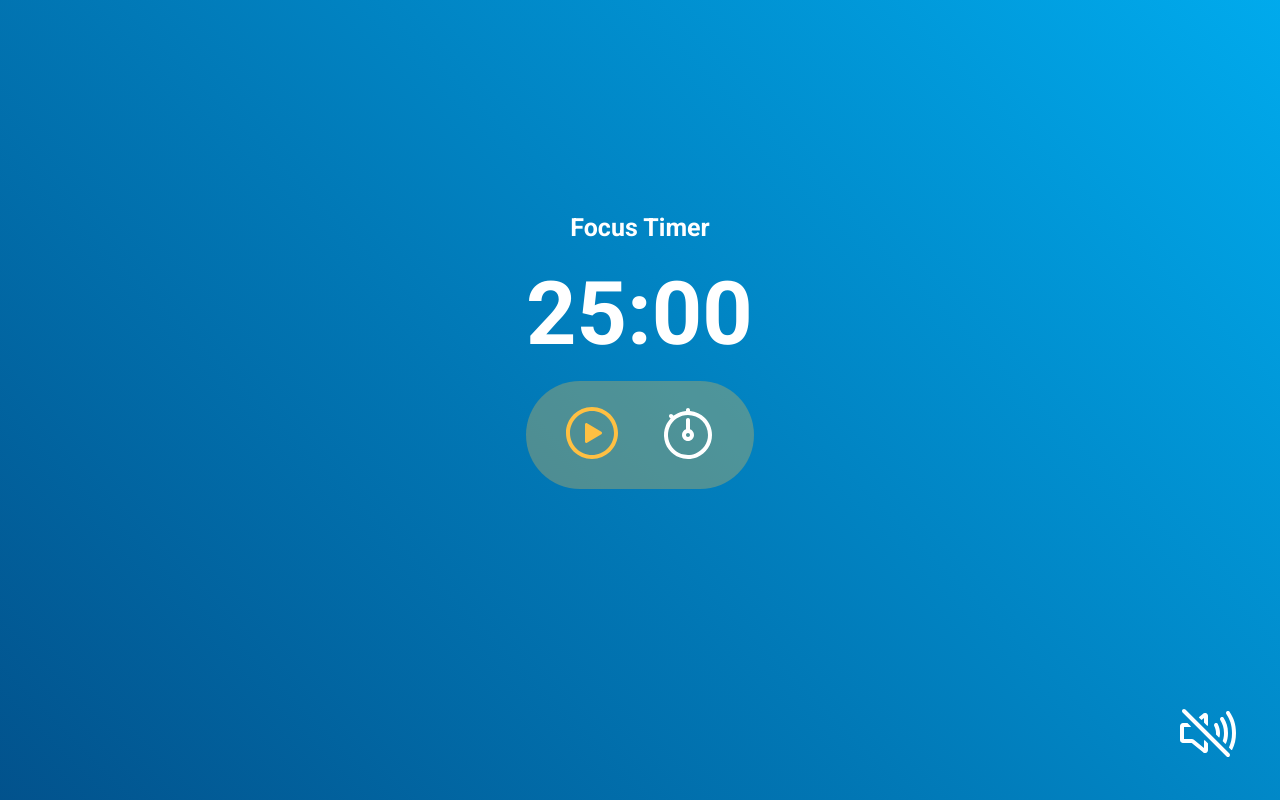
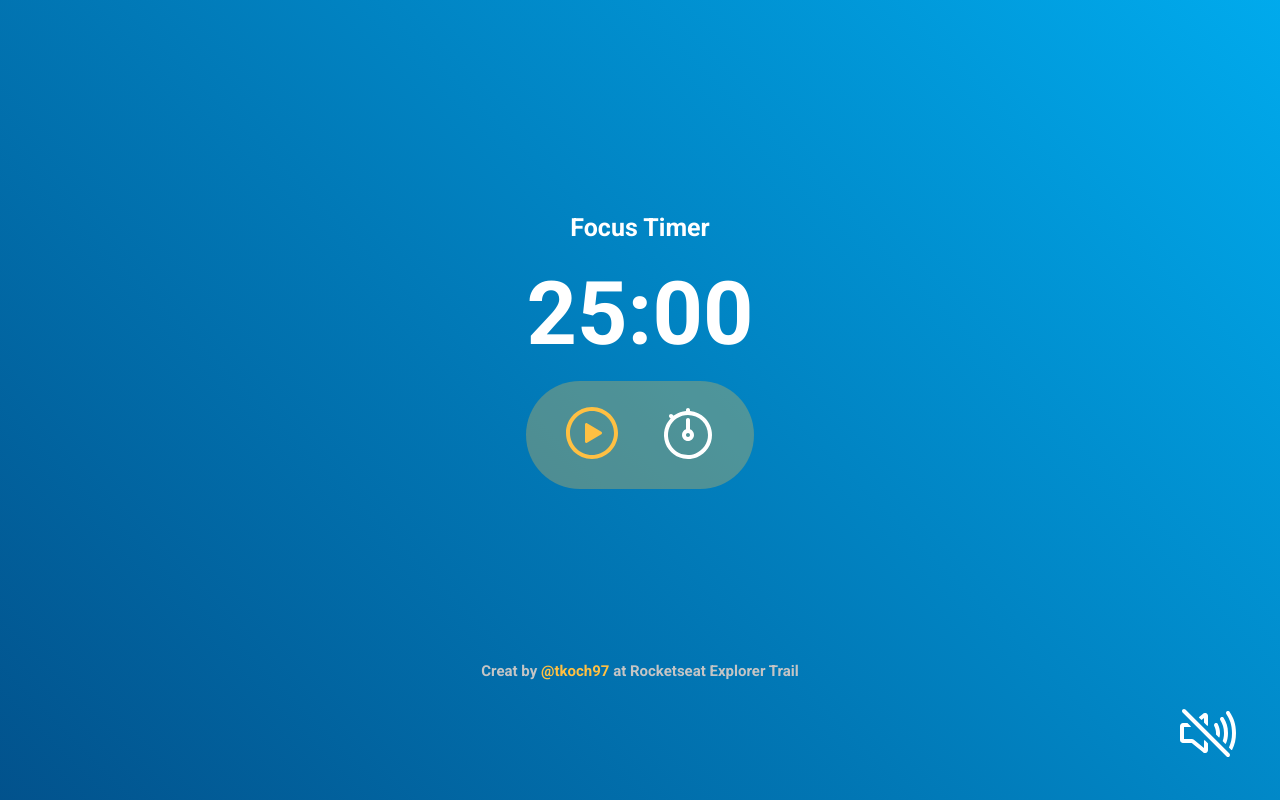
Before and after one commit to tkoch97/focustimer, a plain HTML site: page index.html in a window 1280 px wide. Drawn offline with Linux system fonts and the light colour scheme.

Commit message:
style: add footer

```diff
--- a/index.html
+++ b/index.html
@@ -52,6 +52,10 @@
       </button>
     </div>
 
+    <footer>
+      <p>Creat by<a href="https://www.linkedin.com/in/tkoch97/" target="_blank"> @tkoch97 </a>at Rocketseat Explorer Trail</p>
+    </footer>
+
   </main>
 
   <div class="music-container">
--- a/style.css
+++ b/style.css
@@ -32,7 +32,10 @@ body {
 }
 
 main {
-  align-self: end; /* alinha o elemento isolado no eixo Y (verticalmente) */
+  display: flex;
+  flex-direction: column;
+  align-items: center;
+  align-self: end; /*alinha o elemento isolado no eixo Y (verticalmente)*/
   justify-self: center; /* alinha o elemento isolado no eixo X (horizontalmente) */
   /* Outra opção seria usar um display flex no "main", um "align-itens: center" no "body" e um "position: absolute" no "sound-container" */
 }
@@ -95,6 +98,28 @@ button svg {
   display: none;
 }
 
+footer {
+  color: #c5c5c5;
+  font-family: var(--ff-general);
+  font-size: clamp(1rem, .5rem + 2vw, 1.5rem);
+  font-weight: 700;
+  display: flex;
+  justify-content: center;
+  margin-top: 10.0rem;
+  position: absolute;
+  bottom: 12rem;
+}
+
+footer a {
+  text-decoration: none;
+  color: var(--buttonsColors);
+  cursor: pointer;
+}
+
+footer a:hover {
+  color: hsl(415, 100%, 50%);
+}
+
 .music-container {
   justify-self: end;
   align-self: flex-end;
```
